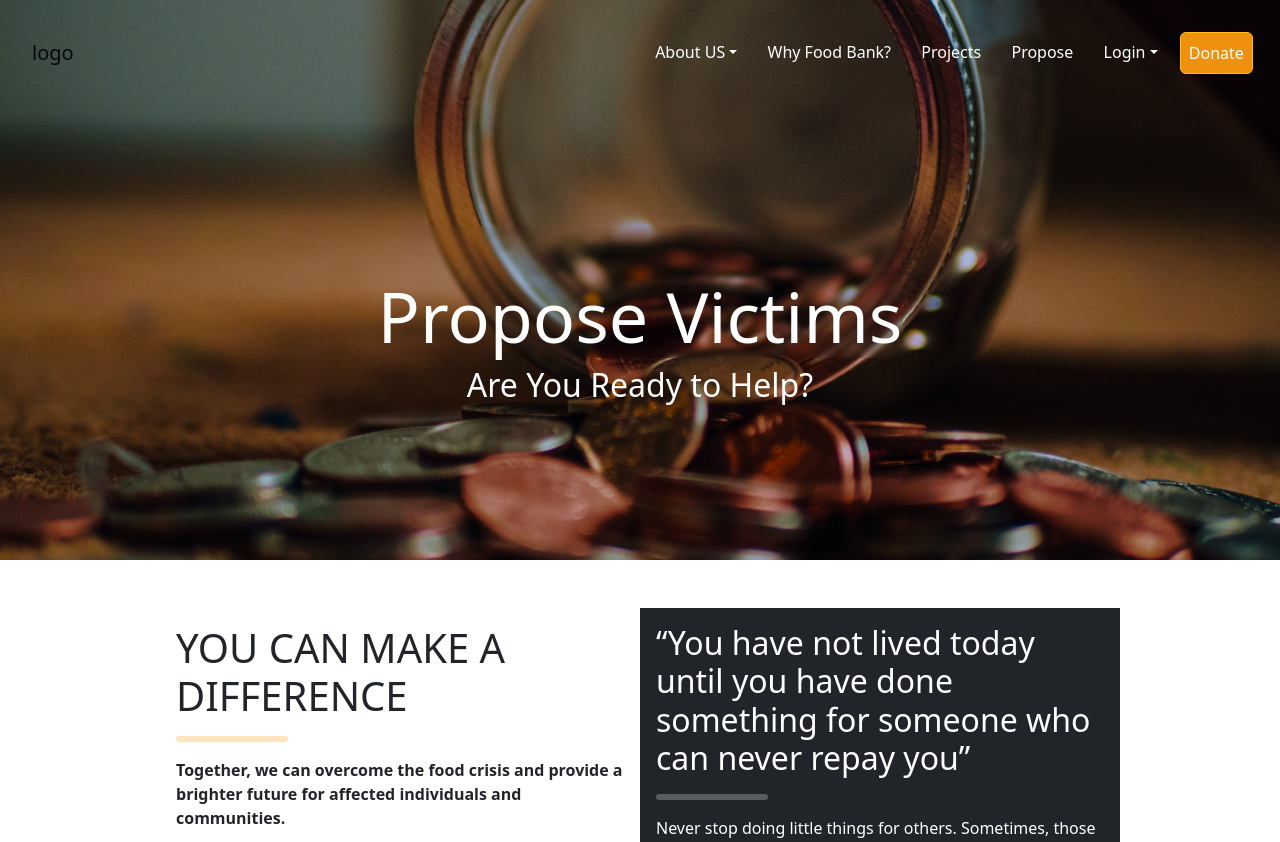
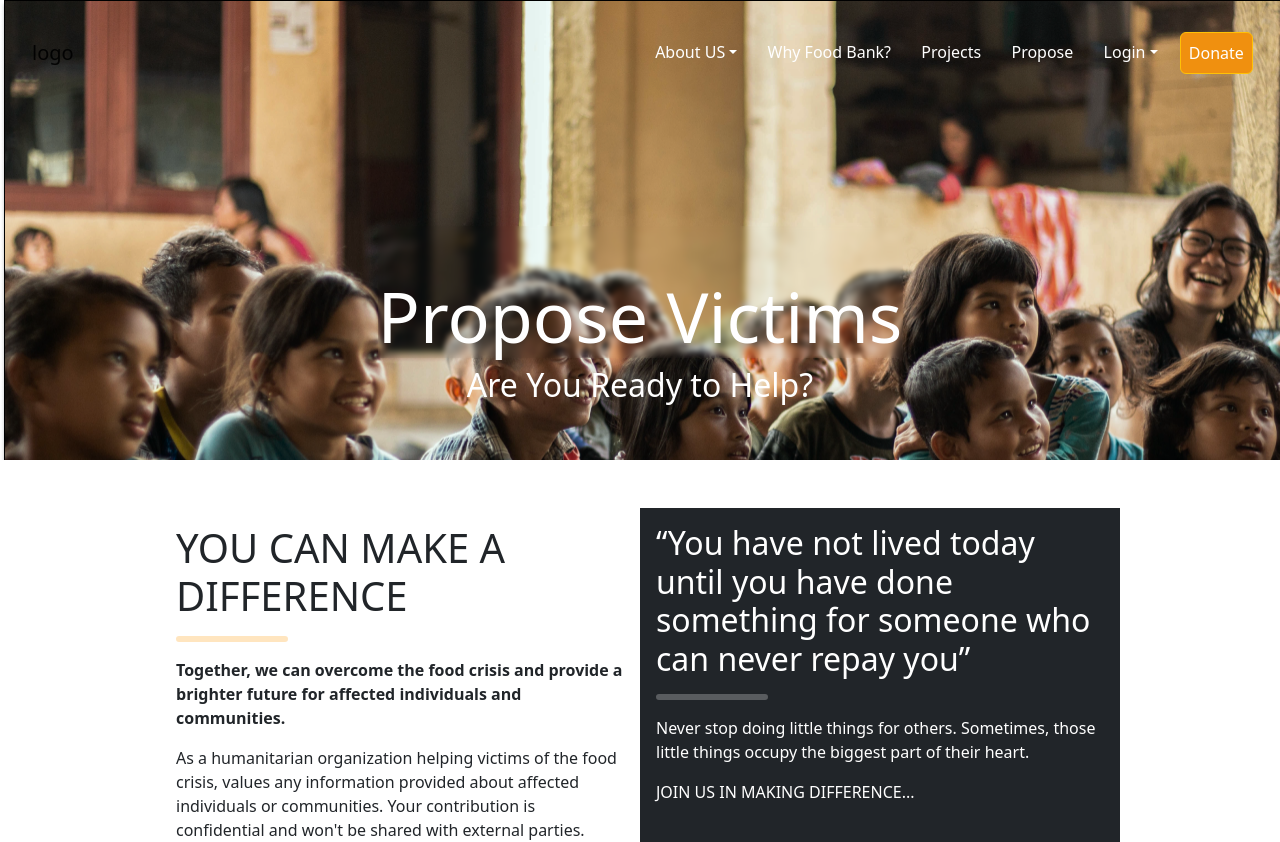
Before and after one commit to ingenious-it/food-bank, a React (Create React App) app in the folder client/: page /propose in a window 1280 px wide. Shown: the top 842 px of the page. Built offline with nearby package versions, Linux system fonts and the light colour scheme.

Commit message:
image changed

```diff
--- a/client/src/components/Donate.css
+++ b/client/src/components/Donate.css
@@ -50,3 +50,7 @@
 .bg-color{
   background-color: #f0900f ;
 }
+
+.bg-image-propose{
+  background-image: url('../images/image161.png');
+}
--- a/client/src/components/Propose.jsx
+++ b/client/src/components/Propose.jsx
@@ -15,7 +15,7 @@ const Propose = () => {
                      animate={{width:"100vw"}}
                      exit={{x:window.innerWidth, transition:{duration:0.1}}}
         >
-        <div className="bg-image-contact">
+        <div className="bg-image-propose">
 
         <Nav/>
         <div className='wrap-out d-flex justify-content-center mt-5'>
```
Also changed, not shown: client/src/images/image161.png (added).
